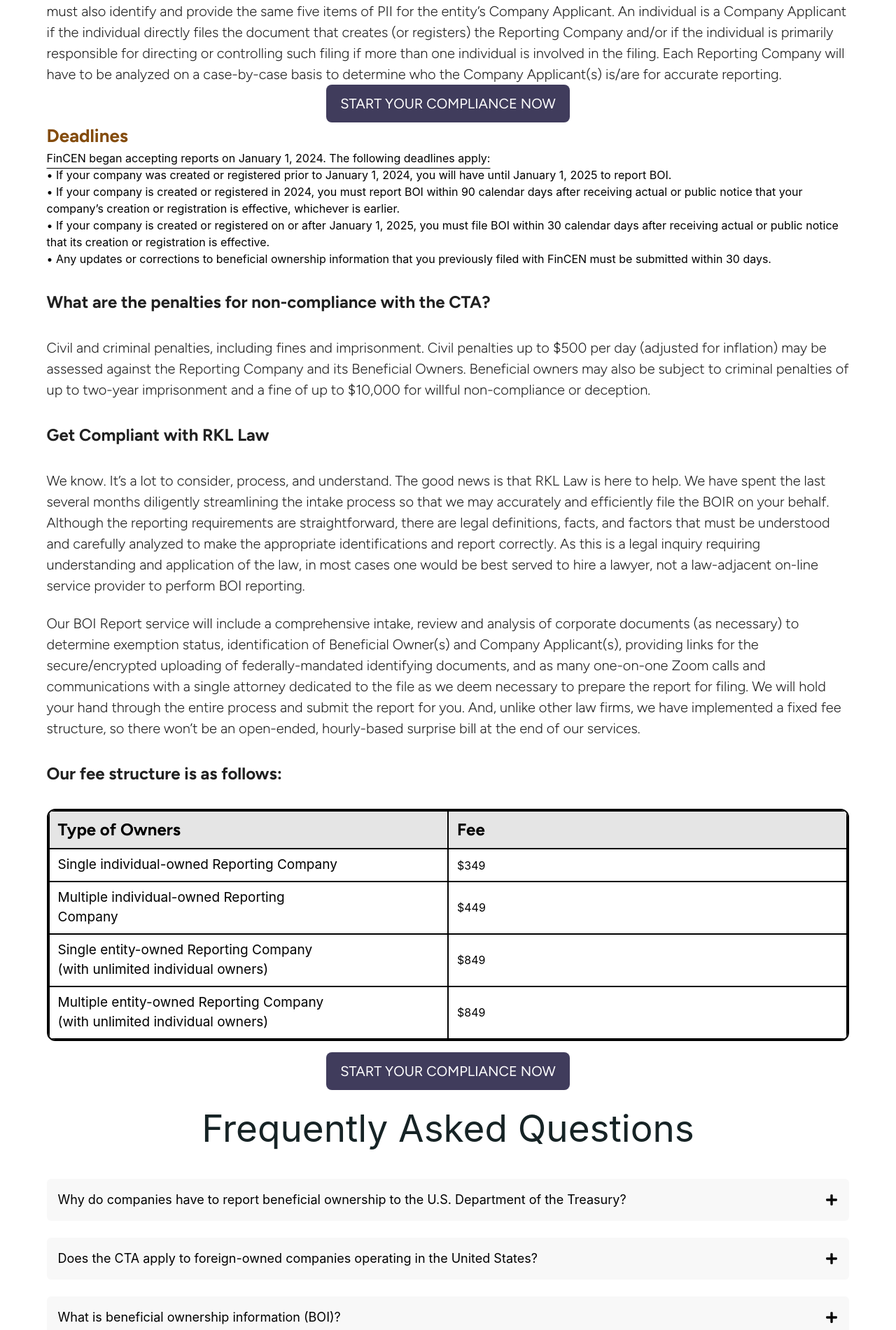
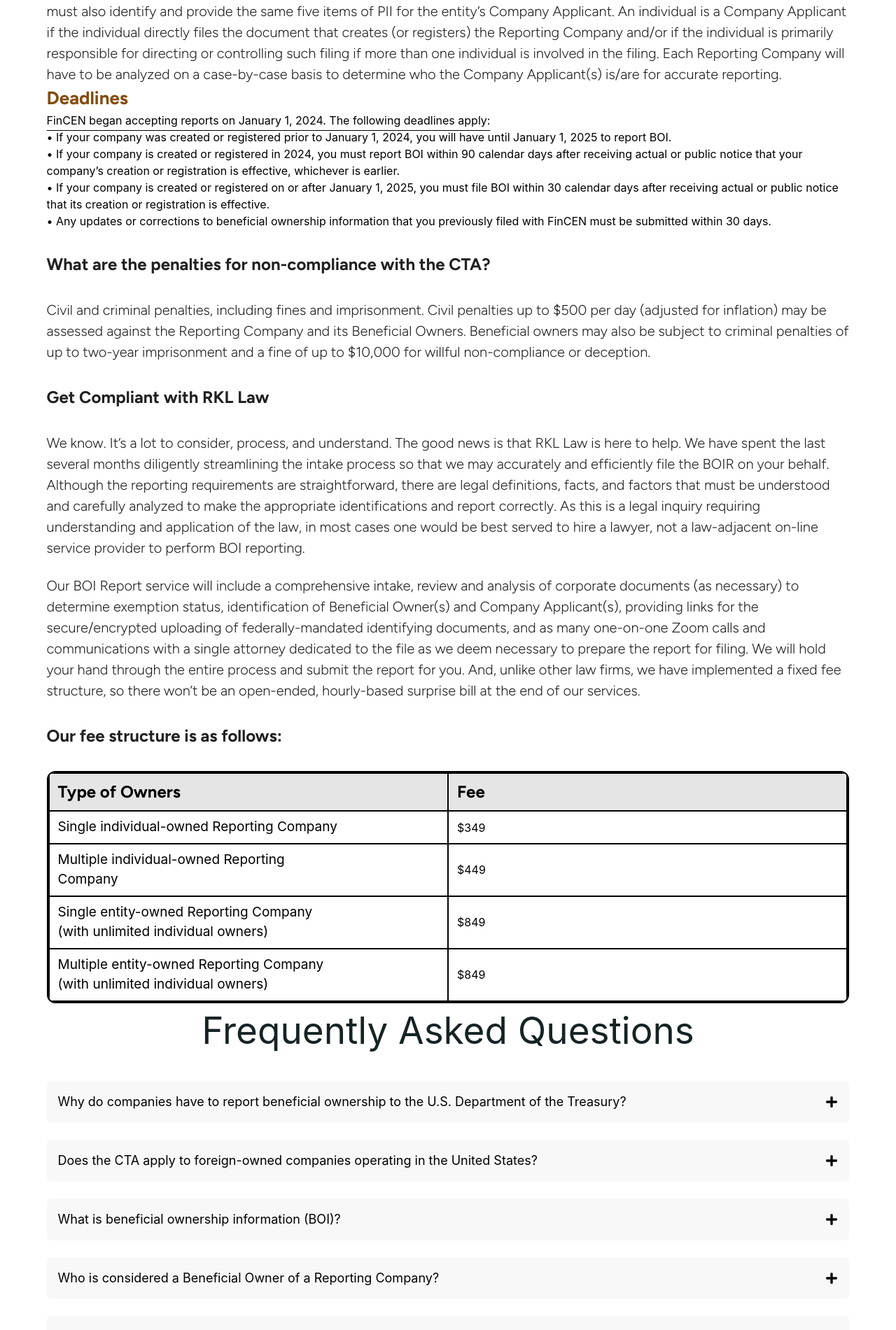
Before and after one commit to Abheerajput/rkllwa, a React (Create React App) app: page /boir in a window 1280 px wide. Shown: the part 2530-4431 px from the top of the page at 70% size. Built offline with nearby package versions, Linux system fonts and the light colour scheme; the HTML template or start-up script is replaced by a standard one; a web font is replaced by a local one.

Commit message:
latest-code

```diff
--- a/src/Components/BIOR/Boir.jsx
+++ b/src/Components/BIOR/Boir.jsx
@@ -265,10 +265,7 @@
 <p className='text-[20px] fgt-ff-light text-[#212121]'>
 Beneficial Ownership information refers to identifying information about the individuals who directly or indirectly own or control a company.  Every Reporting Company that is not exempt must file a BOI Report that discloses five specific items of Personal Identifiable Information (PII) for each of its Beneficial Owners (BO), including a copy of a valid, government-issued ID (such a driver’s license or passport) verifying the BO’s identity.  Entities formed (or registered to do business) on or after January 1, 2024, must also identify and provide the same five items of PII for the entity’s Company Applicant. An individual is a Company Applicant if the individual directly files the document that creates (or registers) the Reporting Company and/or if the individual is primarily responsible for directing or controlling such filing if more than one individual is involved in the filing. Each Reporting Company will have to be analyzed on a case-by-case basis to determine who the Company Applicant(s) is/are for accurate reporting.</p>
 </div>
-<div className='w-full text-center  xs:py-6 sm:py-4' >
-<button className='text-[20px] fgt-ff-normal bg-[#403C5C] text-white px-5 py-3 rounded-lg  xs:text-[13px]'>START YOUR COMPLIANCE NOW</button>
 
-</div>
 <div>
   <h3 id="deadline" className='text-[#844C0D] text-[26px] fgt-ff-bold'>Deadlines</h3>
   <p className="underline-offset-8 underline">FinCEN began accepting reports on January 1, 2024. The following deadlines apply:</p>
@@ -329,10 +326,8 @@
   </table>
 </div>
 
-<div className='py-4 text-center'>
-<button className='text-[20px] fgt-ff-normal bg-[#403C5C] text-white px-5 py-3 rounded-lg xs:text-[13]'>START YOUR COMPLIANCE NOW</button>
 
-</div>
+
 
 </div>
 
@@ -360,10 +355,7 @@
                 ))}
             </div>
         </div>
-        <div className='py-4 text-center pb-8'>
-<button className='text-[20px] fgt-ff-normal bg-[#403C5C] text-white px-5 py-3 rounded-lg xs:text-[13px]'>START YOUR COMPLIANCE NOW</button>
 
-</div>
         </div>
 
         {/* Sidebar */}
```
